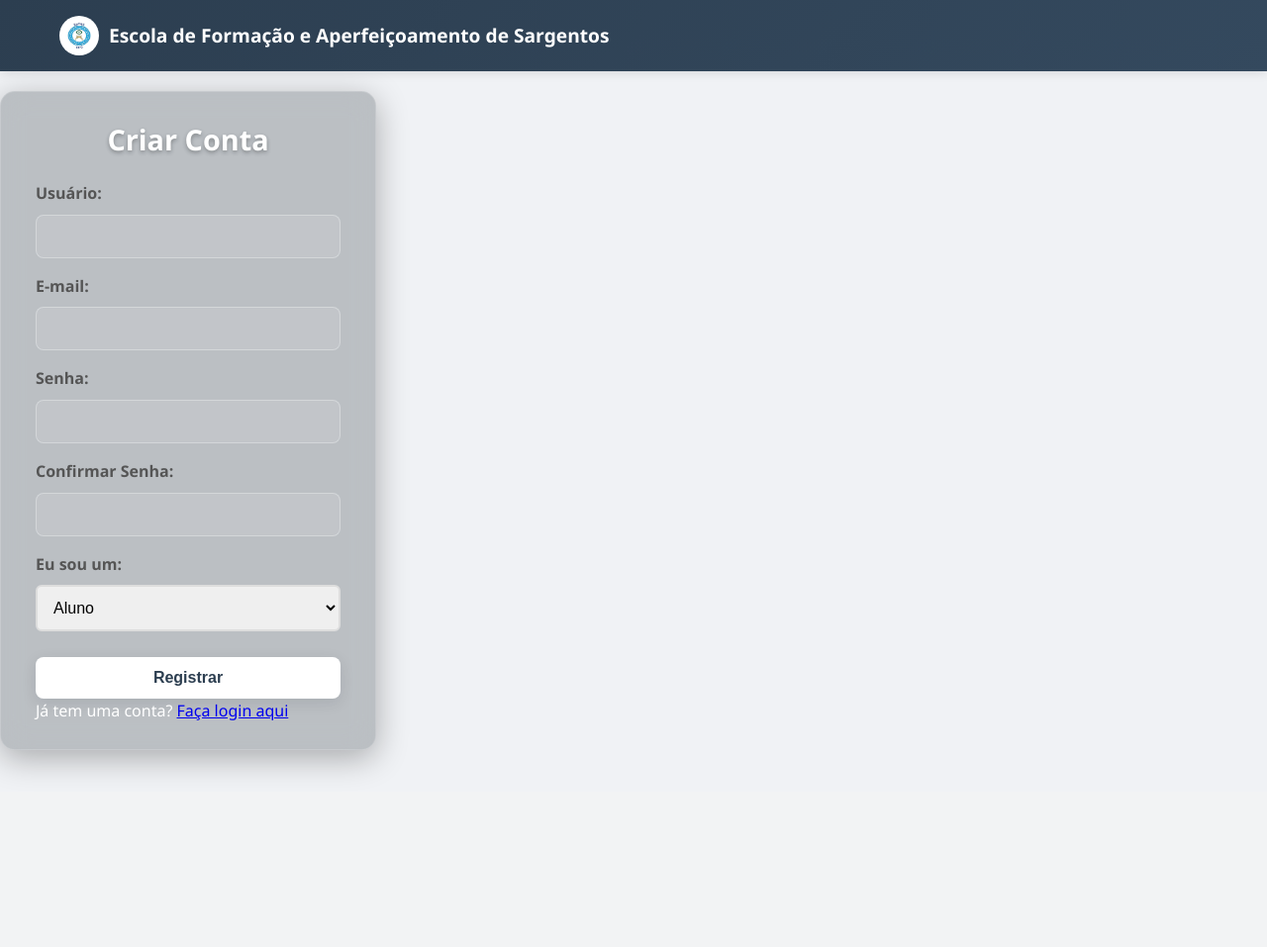
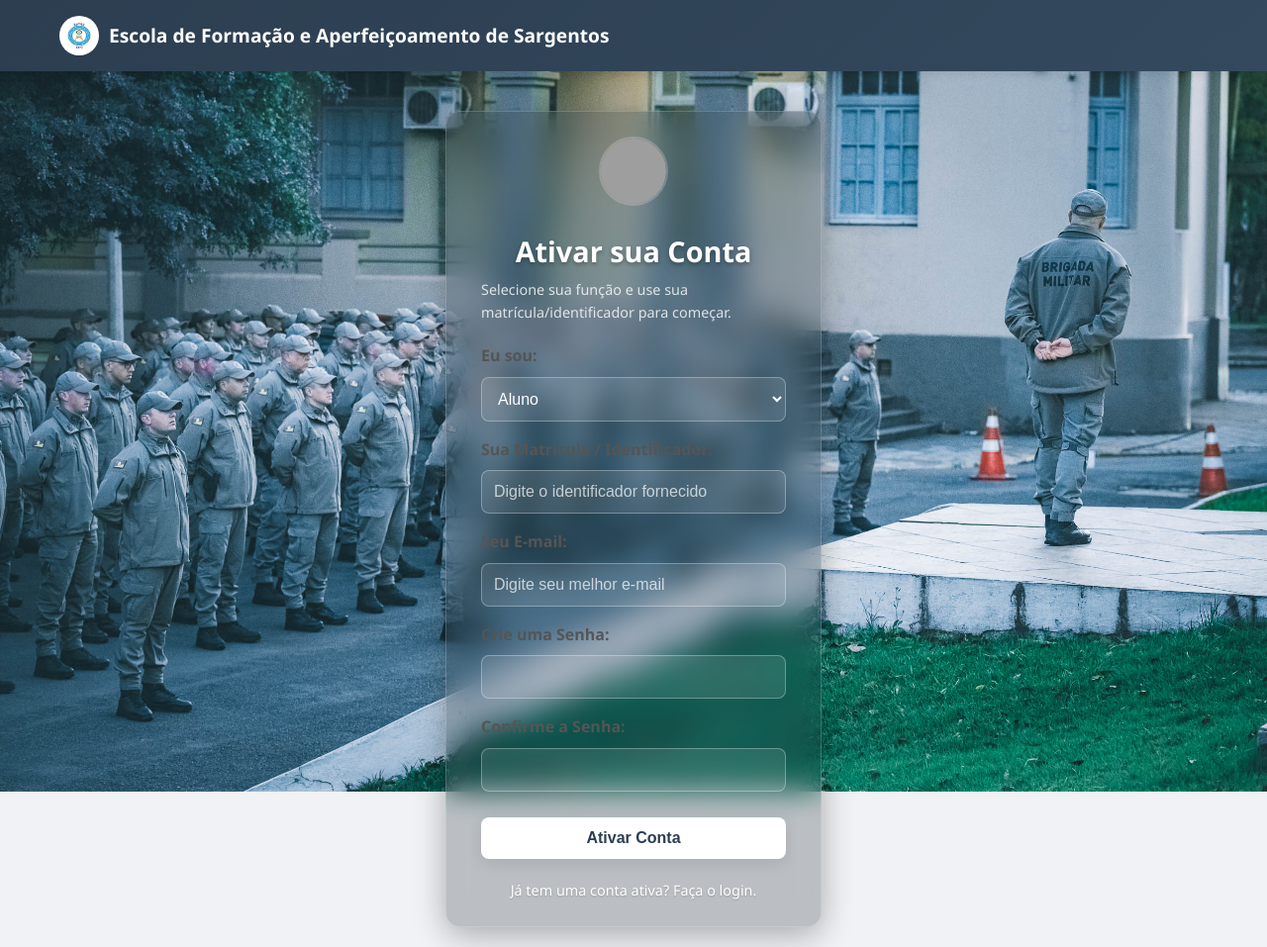
Before and after one commit to michaeloliveira4555-netizen/sistema_escolar_deepseak_1, a Flask app: page /auth/register in a window 1280 px wide. Shown: the whole page at 99% size. Before the commit the page ends 783 px from the top, so only its background shows below. Run offline with Flask 3, Linux system fonts and the light colour scheme; grey boxes are pictures that could not be loaded.

Commit message:
mudanças no login e correções no css

```diff
--- a/backend/app.py
+++ b/backend/app.py
@@ -70,10 +70,12 @@ def create_admin():
 
         print("Criando o usuário administrador 'admin'...")
         new_admin = User(
+            matricula='ADMIN',      # ADICIONADO: Matrícula obrigatória para o admin
             username='admin',
             email='admin@escola.com.br',
-            role='admin'
-        )
+            role='admin',
+            is_active=True          # ADICIONADO: Ativa a conta do admin imediatamente
+)
         # Usa o método correto para definir a senha
         new_admin.set_password('@Nk*BC6GAJi8RrT')
 
--- a/backend/controllers/auth_controller.py
+++ b/backend/controllers/auth_controller.py
@@ -1,89 +1,87 @@
 from flask import Blueprint, flash, redirect, render_template, request, url_for
 from flask_login import login_user, logout_user, login_required
-from werkzeug.security import generate_password_hash, check_password_hash
 
 from ..app import db
 from ..models.user import User
-from utils.validators import validate_username, validate_email, validate_password_strength
+from utils.validators import validate_email, validate_password_strength
 
 auth_bp = Blueprint('auth', __name__)
 
 @auth_bp.route('/register', methods=['GET', 'POST'])
 def register():
     if request.method == 'POST':
-        username = request.form.get('username')
+        matricula = request.form.get('matricula')
         email = request.form.get('email')
         password = request.form.get('password')
         password2 = request.form.get('password2')
+        role = request.form.get('role') # Captura a função selecionada
 
-        # Pega o papel do formulário, mas garante que não seja 'admin' se for enviado
-        requested_role = request.form.get('role', 'aluno')
-        role = requested_role if requested_role in ['aluno', 'instrutor'] else 'aluno'
+        if not role:
+            flash('Por favor, selecione sua função (Aluno ou Instrutor).', 'danger')
+            return render_template('register.html', form_data=request.form)
 
-        if not all([username, email, password, password2]):
-            flash('Por favor, preencha todos os campos.', 'danger')
-            return redirect(url_for('auth.register'))
+        # Busca pelo usuário combinando a matrícula E a função
+        user = db.session.execute(
+            db.select(User).filter_by(matricula=matricula, role=role)
+        ).scalar_one_or_none()
+
+        if not user:
+            flash('Identificador não encontrado para a função selecionada. Contate a administração.', 'danger')
+            return render_template('register.html', form_data=request.form)
+
+        if user.is_active:
+            flash('Esta conta já foi ativada. Tente fazer o login.', 'info')
+            return redirect(url_for('auth.login'))
 
         if password != password2:
             flash('As senhas não coincidem.', 'danger')
-            return redirect(url_for('auth.register'))
+            return render_template('register.html', form_data=request.form)
 
-        if not validate_username(username):
-            flash('Nome de usuário inválido. Deve ter entre 3 e 20 caracteres alfanuméricos.', 'danger')
-            return redirect(url_for('auth.register'))
-        if not validate_email(email):
-            flash('Formato de e-mail inválido.', 'danger')
-            return redirect(url_for('auth.register'))
+        # (Outras validações como força da senha e e-mail...)
+        email_exists = db.session.execute(db.select(User).filter_by(email=email)).scalar_one_or_none()
+        if email_exists:
+            flash('Este e-mail já está em uso por outra conta.', 'danger')
+            return render_template('register.html', form_data=request.form)
 
-        is_valid_password, password_message = validate_password_strength(password)
-        if not is_valid_password:
-            flash(password_message, 'danger')
-            return redirect(url_for('auth.register'))
+        # Ativa a conta
+        user.email = email
+        user.username = matricula
+        user.set_password(password)
+        user.is_active = True
 
-        user_exists_username = db.session.execute(db.select(User).filter_by(username=username)).scalar_one_or_none()
-        if user_exists_username:
-            flash('Este nome de usuário já existe.', 'danger')
-            return redirect(url_for('auth.register'))
-
-        user_exists_email = db.session.execute(db.select(User).filter_by(email=email)).scalar_one_or_none()
-        if user_exists_email:
-            flash('Este e-mail já está cadastrado.', 'danger')
-            return redirect(url_for('auth.register'))
-
-        new_user = User(username=username, email=email, role=role)
-        new_user.set_password(password)
-
-        db.session.add(new_user)
         db.session.commit()
 
-        flash('Conta criada com sucesso! Por favor, faça o login.', 'success')
+        flash('Sua conta foi ativada com sucesso! Agora você pode fazer o login.', 'success')
         return redirect(url_for('auth.login'))
 
     return render_template('register.html')
 
+
 @auth_bp.route('/login', methods=['GET', 'POST'])
 def login():
     if request.method == 'POST':
-        username = request.form.get('username')
+        login_identifier = request.form.get('username')
         password = request.form.get('password')
 
-        if not username or not password:
-            flash('Por favor, preencha todos os campos.', 'danger')
-            return render_template('login.html')
+        user = db.session.execute(db.select(User).filter_by(matricula=login_identifier)).scalar_one_or_none()
 
-        user = db.session.execute(db.select(User).filter_by(username=username)).scalar()
+        if not user:
+            user = db.session.execute(db.select(User).filter_by(username=login_identifier)).scalar_one_or_none()
 
-        if user and user.check_password(password):
+        if user and user.is_active and user.check_password(password):
             login_user(user)
             return redirect(url_for('main.dashboard'))
+        elif user and not user.is_active:
+            flash('Sua conta precisa ser ativada. Use a página de registro para ativá-la.', 'warning')
         else:
-            flash('Usuário ou senha inválidos.', 'danger')
+            flash('Matrícula/Usuário ou senha inválidos.', 'danger')
 
     return render_template('login.html')
+
 
 @auth_bp.route('/logout')
 @login_required
 def logout():
     logout_user()
-    flash('Você foi desconectado.', 'info')
+    flash('Você foi desconectado com sucesso.', 'info')
     return redirect(url_for('auth.login'))
--- a/templates/register.html
+++ b/templates/register.html
@@ -1,39 +1,52 @@
 {% extends "base.html" %}
 
-{% block title %}Registro - Sistema Escolar{% endblock %}
+{% block title %}Ativar Conta - Sistema Escolar{% endblock %}
 
 {% block content %}
-<div class="auth-container">
+<div class="login-background-container"></div>
+<div class="auth-card-container">
     <div class="auth-card">
-        <h2>Criar Conta</h2>
+        <div class="card-logo-container">
+            <img src="{{ url_for('static', filename='img/brasao.png') }}" alt="Brasão da Escola">
+        </div>
+        <h2>Ativar sua Conta</h2>
+        <p style="font-size: 0.9rem; opacity: 0.8; margin-top: -15px; margin-bottom: 20px;">Selecione sua função e use sua matrícula/identificador para começar.</p>
+
         <form method="POST" action="{{ url_for('auth.register') }}">
+
             <div class="form-group">
-                <label for="username">Usuário:</label>
-                <input type="text" id="username" name="username" required>
+                <label for="role">Eu sou:</label>
+                <select id="role" name="role" class="form-control" required>
+                    <option value="aluno">Aluno</option>
+                    <option value="instrutor">Instrutor</option>
+                </select>
             </div>
+
             <div class="form-group">
-                <label for="email">E-mail:</label>
-                <input type="email" id="email" name="email" required>
+                <label for="matricula">Sua Matrícula / Identificador:</label>
+                <input type="text" id="matricula" name="matricula" placeholder="Digite o identificador fornecido" value="{{ matricula if matricula else '' }}" required>
             </div>
+
             <div class="form-group">
-                <label for="password">Senha:</label>
+                <label for="email">Seu E-mail:</label>
+                <input type="email" id="email" name="email" placeholder="Digite seu melhor e-mail" required>
+            </div>
+
+            <div class="form-group">
+                <label for="password">Crie uma Senha:</label>
                 <input type="password" id="password" name="password" required>
             </div>
+
             <div class="form-group">
-                <label for="password2">Confirmar Senha:</label>
+                <label for="password2">Confirme a Senha:</label>
                 <input type="password" id="password2" name="password2" required>
             </div>
-            <div class="form-group"> {# Adicionado de volta o seletor de papel #}
-                <label for="role">Eu sou um:</label>
-                <select id="role" name="role" required>
-                    <option value="aluno">Aluno</option>
-                    <option value="instrutor">Instrutor</option>
-                    {# A opção 'admin' não deve ser selecionável no registro público #}
-                </select>
-            </div>
-            <button type="submit" class="btn btn-primary">Registrar</button>
+
+            <button type="submit" class="btn btn-primary">Ativar Conta</button>
         </form>
-        <p>Já tem uma conta? <a href="{{ url_for('auth.login') }}">Faça login aqui</a></p>
+         <div class="auth-link">
+            <a href="{{ url_for('auth.login') }}">Já tem uma conta ativa? Faça o login.</a>
+        </div>
     </div>
 </div>
 {% endblock %}
```
Also changed, not shown: backend/models/user.py (+21 -24 lines), migrations/versions/d6189ba4a599_criacao_inicial_do_banco_de_dados_com_.py (renamed from migrations/versions/83de610663e8_configuracao_inicial_do_banco_de_dados.py, +10 -7 lines), static/style.css (+25 -6 lines).
